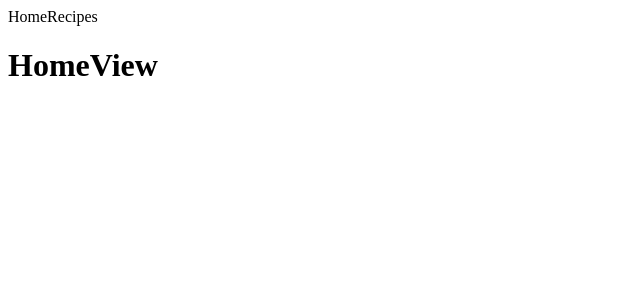
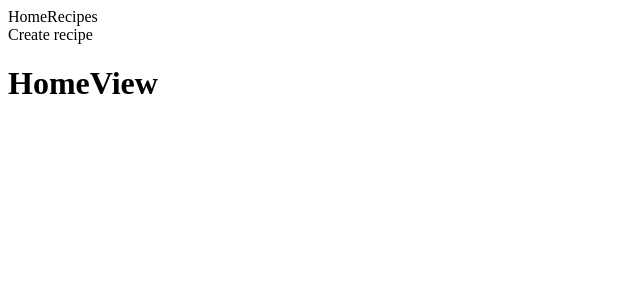
Before and after one commit to ArastoSahbaei/MondialChef, a React (Create React App) app: page / in a window 1280 px wide. Shown: the top 300 px of the page, without its empty margins (0-640 px from the left). Built offline with nearby package versions, Linux system fonts and the light colour scheme.

Commit message:
added profile component & a createrecipe view

```diff
--- a/src/components/navigation/desktopnavigation/DesktopNavigation.tsx
+++ b/src/components/navigation/desktopnavigation/DesktopNavigation.tsx
@@ -1,5 +1,6 @@
 import RoutingPath from '../../../routes/RoutingPath';
 import {useHistory} from 'react-router-dom';
+import {Profile} from '../profile/Profile'
 
 export const DesktopNavigation = () => {
 	const history = useHistory();
@@ -7,6 +8,7 @@ export const DesktopNavigation = () => {
 		<div>
 			<span onClick={() => history.push(RoutingPath.homeView)}>Home</span>
 			<span onClick={() => history.push(RoutingPath.recipeView)}>Recipes</span>
+			<Profile />
 		</div>
 	);
 };
--- /dev/null
+++ b/src/components/navigation/profile/Profile.tsx
@@ -0,0 +1,11 @@
+import {useHistory} from 'react-router-dom';
+import RoutingPath from '../../../routes/RoutingPath';
+
+export const Profile = () => {
+    const history = useHistory()
+	return (
+		<div>
+			<span onClick={() => history.push(RoutingPath.createRecipeView)}>Create recipe</span>
+		</div>
+	);
+};
--- a/src/routes/Routes.tsx
+++ b/src/routes/Routes.tsx
@@ -1,6 +1,7 @@
 import {BrowserRouter, Switch, Route} from 'react-router-dom'
-import {HomeView} from '../view/HomeView'
-import {RecipeView} from '../view/RecipeView'
+import {HomeView} from '../view/navigationview/HomeView'
+import {RecipeView} from '../view/navigationview/RecipeView'
+import {CreateRecipe} from '../view/profileview/CreateRecipe'
 import RoutingPath from '../routes/RoutingPath'
 
 export const Routes = (props: {children?: React.ReactChild}) => {
@@ -8,6 +9,7 @@ export const Routes = (props: {children?: React.ReactChild}) => {
         <BrowserRouter>
         {props.children}
             <Switch>
+                <Route exact path={RoutingPath.createRecipeView} component={CreateRecipe} />
                 <Route exact path={RoutingPath.recipeView} component={RecipeView} />
                 <Route component={HomeView} />
             </Switch>
--- a/src/routes/RoutingPath.tsx
+++ b/src/routes/RoutingPath.tsx
@@ -1,5 +1,6 @@
 /* eslint-disable import/no-anonymous-default-export */
 const homeView = '/'
 const recipeView = '/recipes'
+const createRecipeView = '/createrecipe'
 
-export default {homeView, recipeView}
+export default {homeView, recipeView, createRecipeView}
--- /dev/null
+++ b/src/view/profileview/CreateRecipe.tsx
@@ -0,0 +1,9 @@
+import React from 'react'
+
+export const CreateRecipe = () => {
+    return (
+        <div>
+            <h1>CreateRecipe</h1>
+        </div>
+    )
+}
```
Also changed, not shown: src/view/navigationview/HomeView.tsx (renamed from src/view/HomeView.tsx), src/view/navigationview/RecipeView.tsx (renamed from src/view/RecipeView.tsx).
